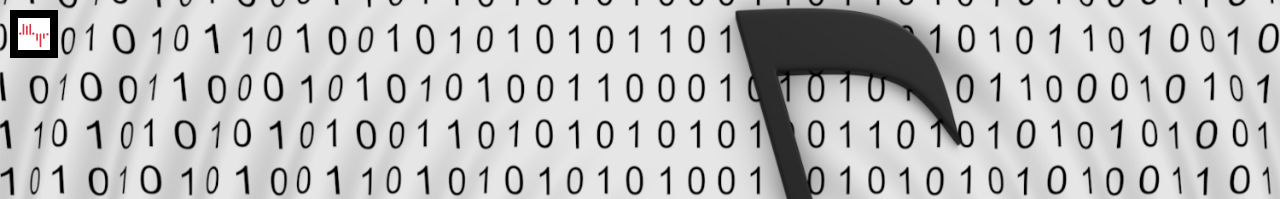
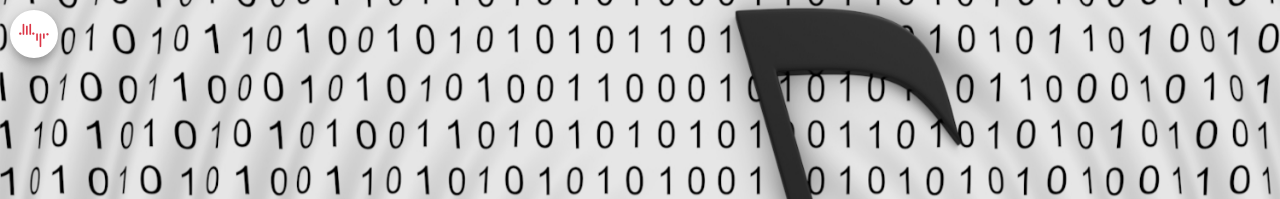
Before and after one commit to alpsakaci/alpsakaci.github.io, a Jekyll site: the page built from index.html, in a window 1280 px wide. Shown: the top 199 px of the page. Built offline with Jekyll 4.4.1, drawn with Linux system fonts in a browser that asks for light colours; nearby versions of some CDN libraries; some web fonts are replaced; the list of posts is cut into pages by our own code.

Commit message:
logo shadow added

```diff
--- a/css/main.sass
+++ b/css/main.sass
@@ -41,11 +41,13 @@
 
 .logo-readium
   position: fixed
+  border-radius: 50%
+  box-shadow: 0 4px 8px 0 rgba(0, 0, 0, 0.2), 0 6px 20px 0 rgba(0, 0, 0, 0.19)
   left: 10px
   top: 10px
   width: $rs*3
   height: $rs*3
-  background-color: #000
+  background-color: #FFF
   overflow: hidden
   z-index: 99
   .logo
```
